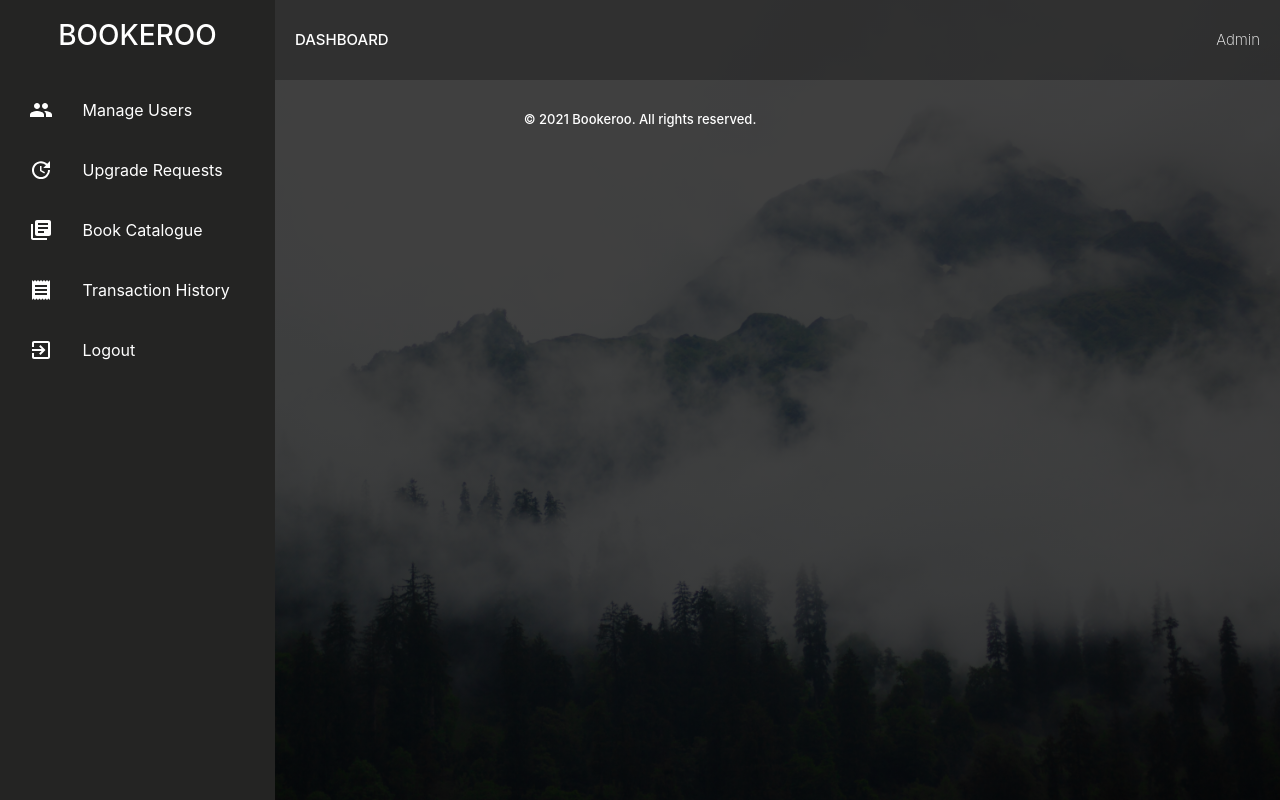
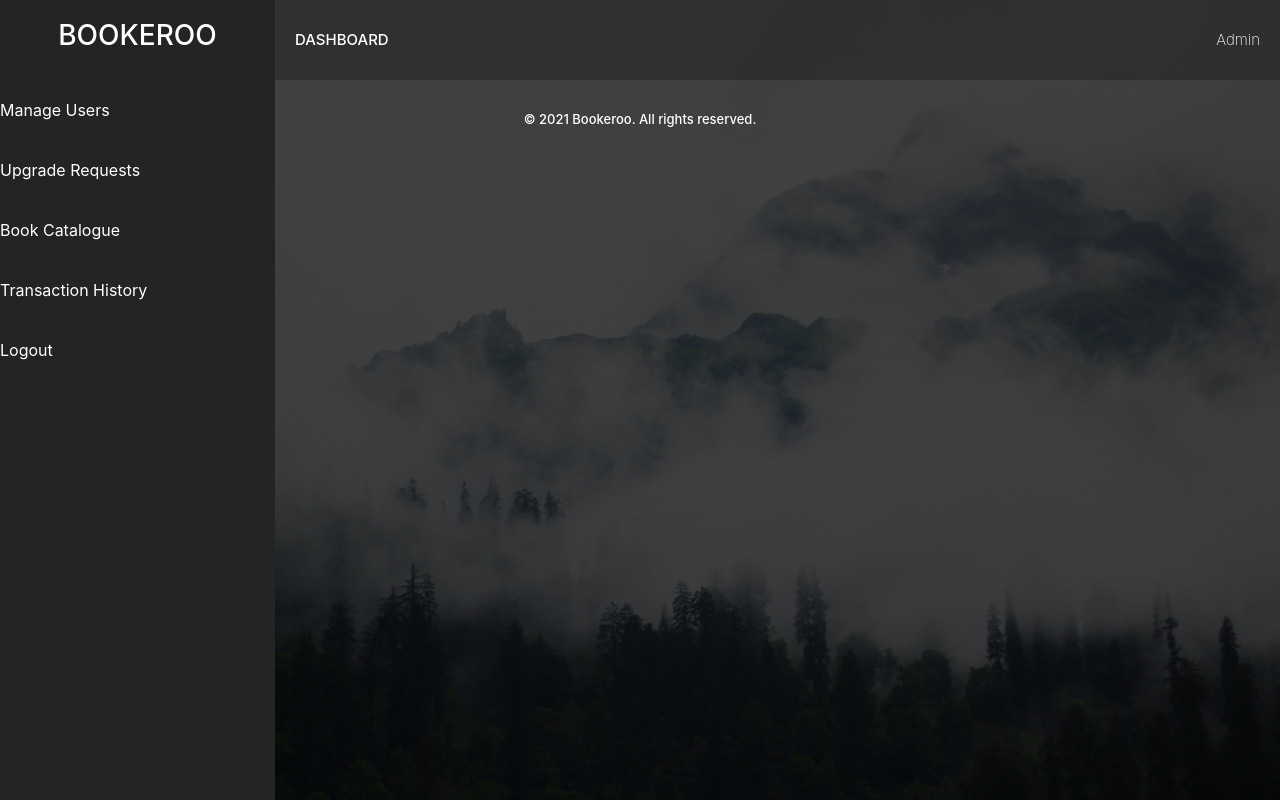
Before and after one commit to s3844467/JUVKS, a React (Create React App) app in the folder FrontEnd/myfirstapp/: page /admin in a window 1280 px wide. Built offline with nearby package versions, Linux system fonts and the light colour scheme.

Commit message:
fix admin dashboard icons

```diff
--- a/FrontEnd/myfirstapp/src/components/AdminManagement/AdminDashboard.js
+++ b/FrontEnd/myfirstapp/src/components/AdminManagement/AdminDashboard.js
@@ -14,7 +14,7 @@ class AdminDashboard extends Component {
                         {SidebarContent.map((menuItem, index) => {
                             return(
                             <li className="side-menu-row" index={index} onClick={()=> {window.location.pathname = menuItem.link}}>
-                                <div id="icon"> {menuItem.icon} </div>
+                                {/* <div id="icon"> {menuItem.icon} </div> */}
                                 <div id="title"> {menuItem.title} </div>
                             </li>)
                         })}
```
